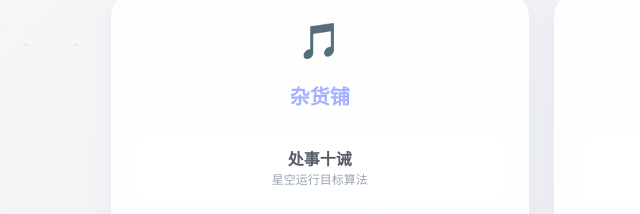
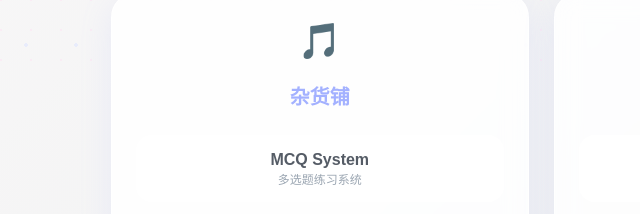
Before and after one commit to Stellate0511/stellate0511.github.io, a plain HTML site: page index.html in a window 1280 px wide. Shown: the part 730-944 px from the top of the page, 99-739 px from the left. Drawn offline with Linux system fonts and the light colour scheme.

Commit message:
Update index.html

```diff
--- a/index.html
+++ b/index.html
@@ -326,10 +326,6 @@
                 <div class="card-icon">🎵</div>
                 <h3>杂货铺</h3>
                 <div class="btn-group">
-                    <a href="/TENCMD/" class="btn">
-                        <span class="btn-title">处事十诫</span>
-                        <span class="btn-subtitle">星空运行目标算法</span>
-                    </a>
                     <a href="/MCQ/" class="btn">
                         <span class="btn-title">MCQ System</span>
                         <span class="btn-subtitle">多选题练习系统</span>
```
